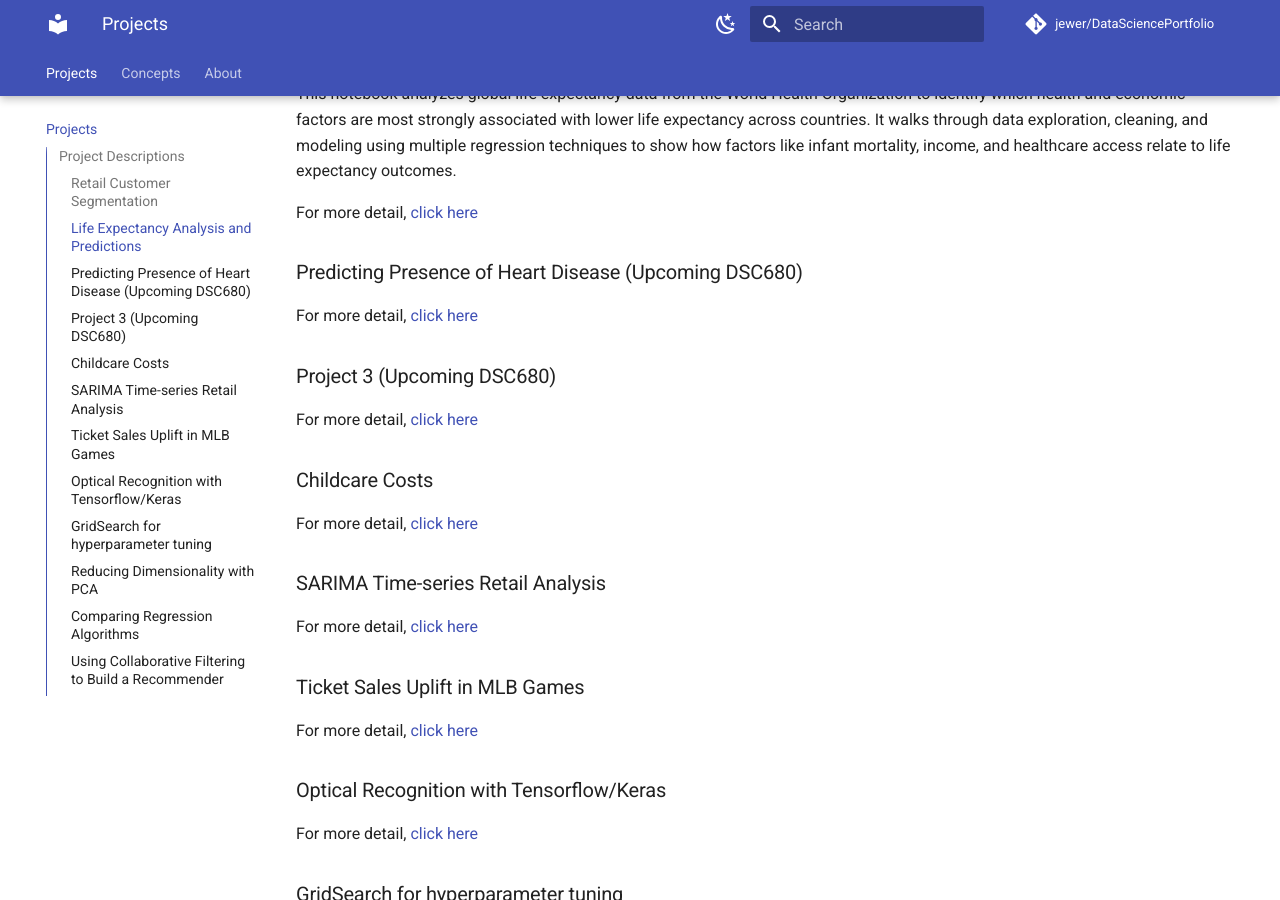
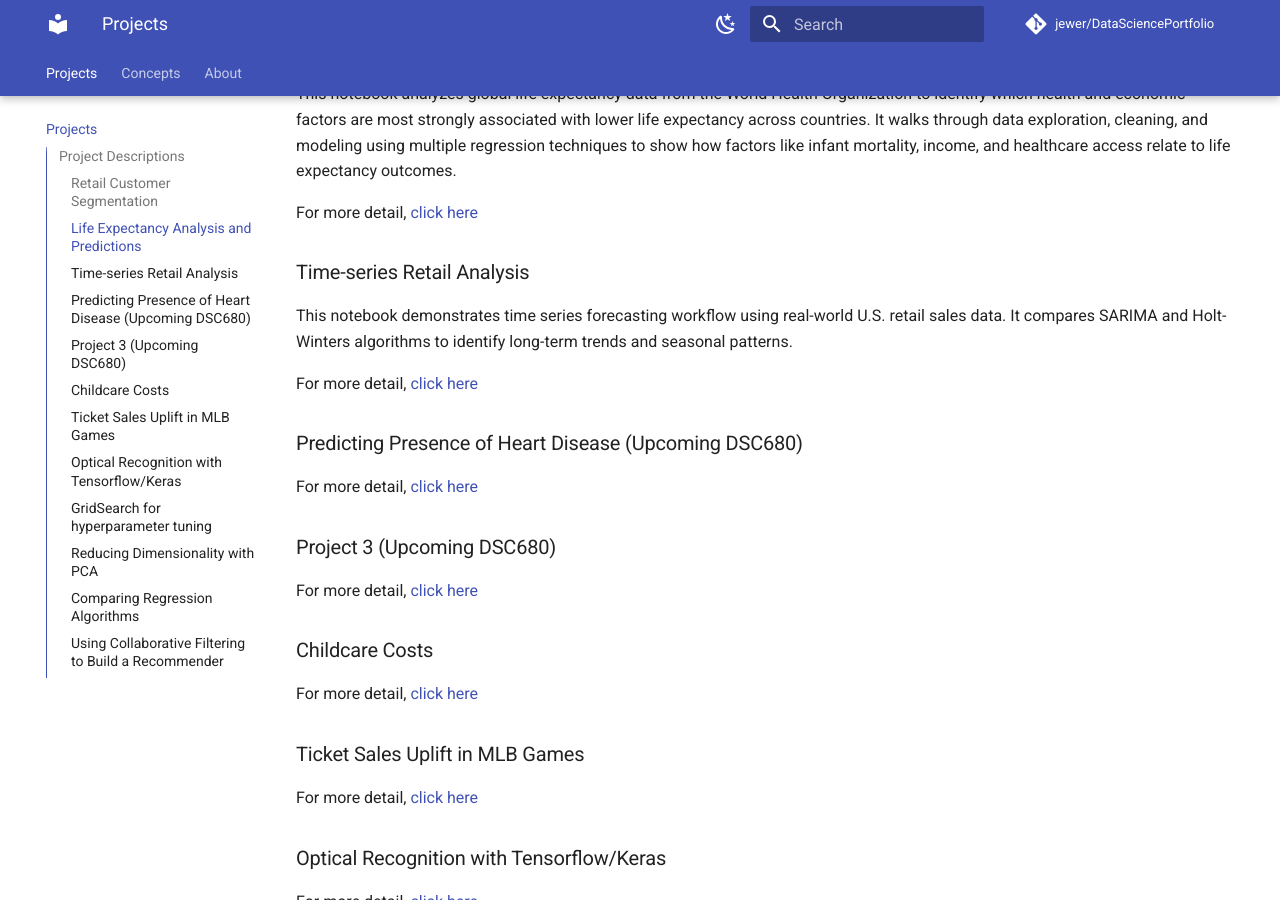
Before and after one commit to jewer/DataSciencePortfolio, an MkDocs documentation site: the page built from docs/projects/list.md, in a window 1280 px wide and 900 px high, scrolled down 414 px. Built offline with MkDocs 1.6.1 and Material for MkDocs 9.7.7, drawn with Linux system fonts in a browser that asks for light colours; comment, search, counter and statistics services are not loaded.

Commit message:
Add readme detail

```diff
--- a/docs/projects/list.md
+++ b/docs/projects/list.md
@@ -15,6 +15,12 @@ This notebook analyzes global life expectancy data from the World Health Organiz
 
 For more detail, [click here](who-exploration.md)
 
+### Time-series Retail Analysis
+
+This notebook demonstrates time series forecasting workflow using real-world U.S. retail sales data.  It compares SARIMA and Holt-Winters algorithms to identify long-term trends and seasonal patterns.
+
+For more detail, [click here](sarima/sarima.md)
+
 ### Predicting Presence of Heart Disease (Upcoming DSC680)
 
 For more detail, [click here](heart.md)
@@ -27,9 +33,6 @@ For more detail, [click here](project3.md)
 
 For more detail, [click here](childcare.md)
 
-### SARIMA Time-series Retail Analysis
-
-For more detail, [click here](sarima/sarima.md)
 
 ### Ticket Sales Uplift in MLB Games
 
--- a/docs/projects/sarima/sarima.md
+++ b/docs/projects/sarima/sarima.md
@@ -4,7 +4,7 @@ tags:
   - Hyperparameter Tuning
 ---
 
-# SARIMA Time-series Retail Analysis
+# Time-series Retail Analysis
 
 ## Background
 This notebook demonstrates a complete time series forecasting workflow using real-world U.S. retail sales data. Key techniques include reshaping wide-format data into a tidy time series structure, constructing a proper datetime index, and performing exploratory visualization to identify long-term trends and seasonal patterns.
```
Also changed, not shown: docs/projects/retail.md (+2 -2 lines), docs/projects/who-exploration.md (+1 -1 lines).
